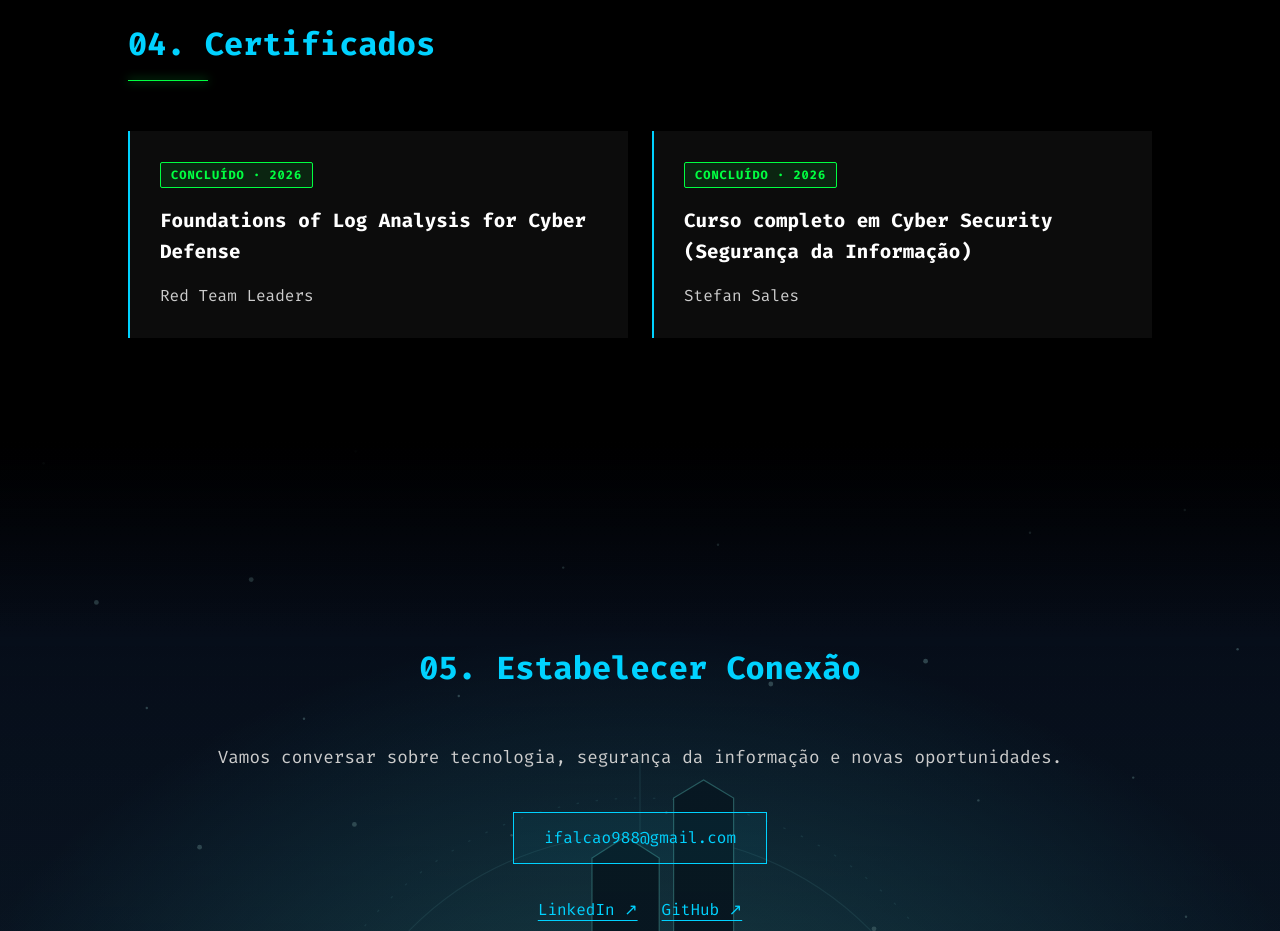
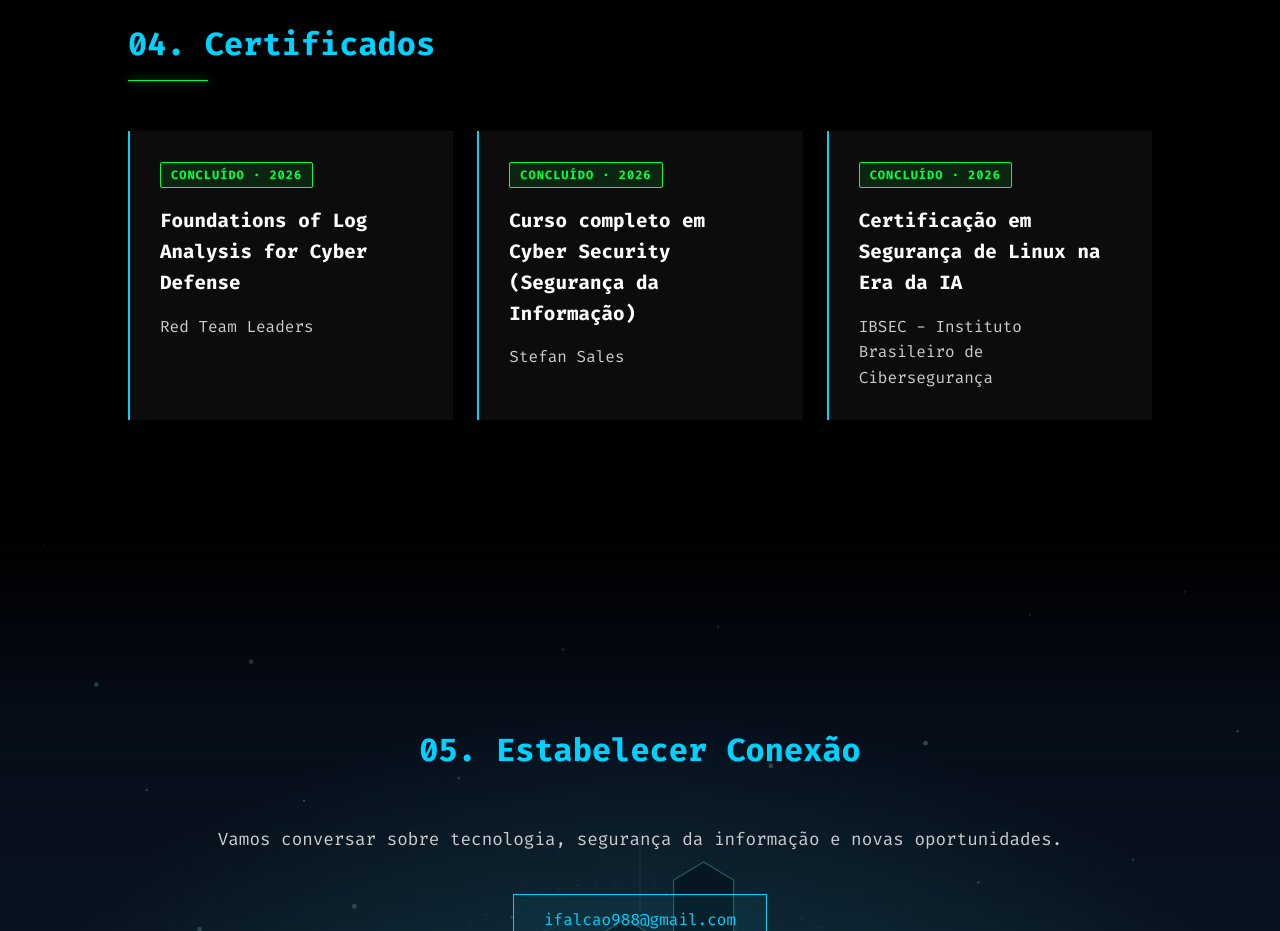
Before and after one commit to ianfalcao/Portifolio, a plain HTML site: page index.html in a window 1280 px wide. Shown: the part 3780-4711 px from the top of the page. Drawn offline with Linux system fonts and the light colour scheme.

Commit message:
add new cert

```diff
--- a/index.html
+++ b/index.html
@@ -156,6 +156,11 @@
                 <h3>Curso completo em Cyber Security (Segurança da Informação)</h3>
                 <p>Stefan Sales</p>
             </article>
+            <article class="skill-card">
+                <span class="status-indicator safe">CONCLUÍDO · 2026</span>
+                <h3>Certificação em Segurança de Linux na Era da IA</h3>
+                <p>IBSEC - Instituto Brasileiro de Cibersegurança</p>
+            </article>
         </div>
     </section>
 
```
